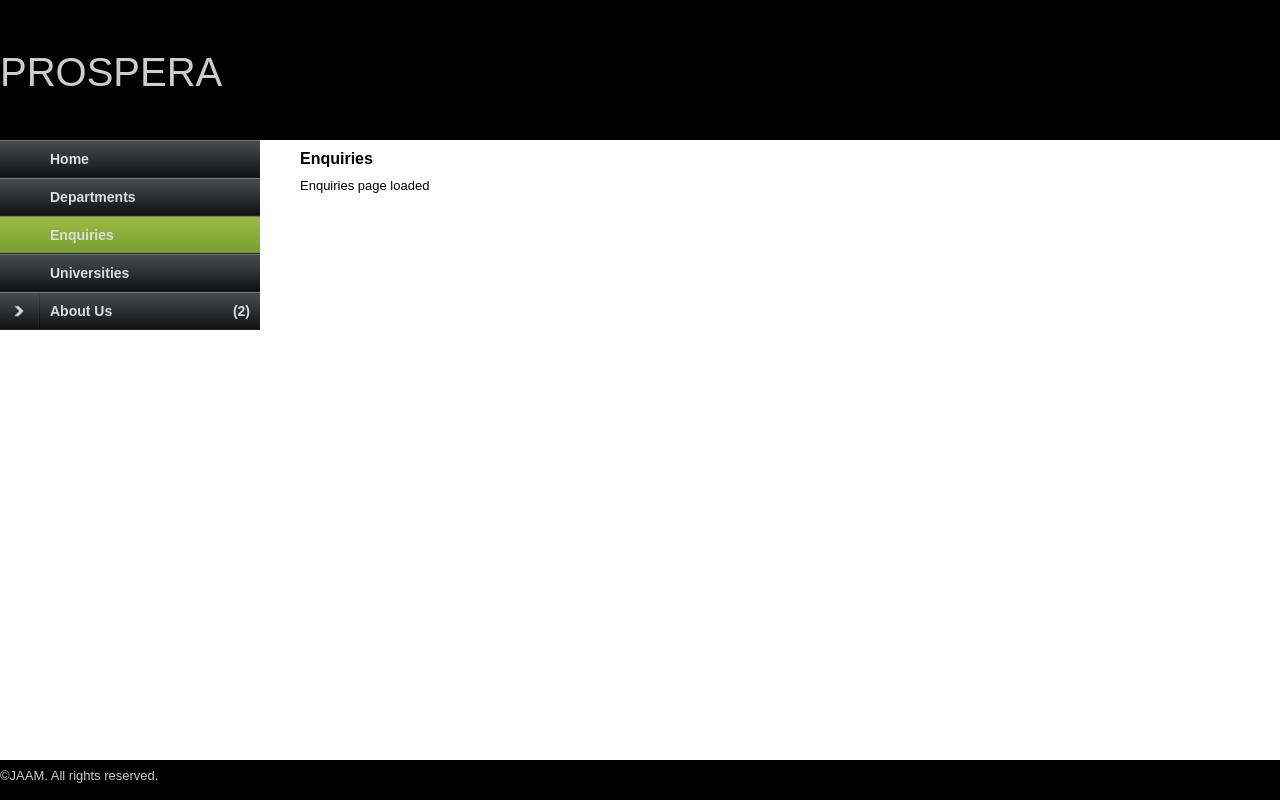
After one commit to aghilesh/jaam, a CodeIgniter app: page /prospera/enquiries in a window 1280 px wide. The commit adds this page. Run offline with CodeIgniter, Linux system fonts and the light colour scheme.

Commit message:
left menu modified to show the active menu item as selected

```diff
--- /dev/null
+++ b/application/controllers/enquiries.php
@@ -0,0 +1,22 @@
+<?php
+
+if (!defined('BASEPATH'))
+    exit('No direct script access allowed');
+
+class Enquiries extends CI_Controller {
+
+    public function Enquiries() {
+        parent::__construct();
+        $this->gen_contents['site_name'] = $this->config->item('site_name');
+        $this->gen_contents['dynamic_views'] = array();
+        $this->load->library('pagination');
+    }
+
+    public function index() {
+        $this->gen_contents['title']                = $this->gen_contents['site_name'] . ': Enquiries';
+        $this->gen_contents['page_title']           = 'Enquiries';
+        $this->gen_contents['leftmenu_selected']    = 'enquiries';
+        $this->gen_contents['dynamic_views'][]      = $this->config->item('pages') . 'enquiries';
+        $this->load->view($this->config->item('common_page') . 'template', $this->gen_contents);
+    }
+}
--- a/application/views/common/leftmenu.php
+++ b/application/views/common/leftmenu.php
@@ -13,10 +13,16 @@
                 });
             });
             </script>
+            <?php
+            $currentMenu = @strtolower($leftmenu_selected);
+            ?>
             <div class="wrap">
                 <div class="graphite demo-container">
                     <ul class="accordion" id="accordion-1">
                         <li><a href="#">Home</a></li>
+                        <li><a class="<?php echo $currentMenu=='departments' ? 'selected' : ''?>" href="<?php echo $this->config->item('base_url')?>departments">Departments</a></li>
+                        <li><a class="<?php echo $currentMenu=='enquiries' ? 'selected' : ''?>" href="<?php echo $this->config->item('base_url')?>enquiries">Enquiries</a></li>
+                        <li><a class="<?php echo $currentMenu=='universities' ? 'selected' : ''?>" href="<?php echo $this->config->item('base_url')?>universities">Universities</a></li>
                         <li><a href="#">About Us </a><ul>
                                 <li><a href="#">About Page 1</a></li>
                                 <li><a href="#">About Page 2</a></li>
--- a/application/views/common/template.php
+++ b/application/views/common/template.php
@@ -25,6 +25,7 @@
             ?>
         </div>
         <div class="fl page-content">
+            <h2 class="fl common-page-title"><?php echo @$page_title ?></h2><div class="clear"></div>
             <?php
             if(isset($dynamic_views) && is_array($dynamic_views))
             {
--- /dev/null
+++ b/application/views/pages/departments.php
@@ -0,0 +1 @@
+Department page loaded
--- /dev/null
+++ b/application/views/pages/enquiries.php
@@ -0,0 +1 @@
+Enquiries page loaded
--- /dev/null
+++ b/application/views/pages/universities.php
@@ -0,0 +1 @@
+Universities page loaded
--- a/css/dcaccordion.css
+++ b/css/dcaccordion.css
@@ -4,7 +4,7 @@ ul, ul li{list-style: none;}
 ul.text {margin-bottom: 1em; line-height: 1.5em;}
 .text-center {text-align: center;}
 body {font: normal 13px Arial, sans-serif;}
-h2 {font: normal 26px Arial, sans-serif; padding: 20px 0; margin: 0 0 30px 0;}
+.demo-container h2 {font: normal 26px Arial, sans-serif; padding: 20px 0; margin: 0 0 30px 0;}
 .wrap {width: 960px; margin: 0 auto;}
 .demo-container {padding: 20px; float: left; width: 260px;}
 .demo-container h4 {font-size: 14px; margin: 0 0 5px 0;}
--- a/css/prospera.css
+++ b/css/prospera.css
@@ -68,6 +68,7 @@ table {
 .full-width{width:100%;}
 .header-wrapper{height:140px;background:#000000;}
 h2.header-main-title{font-size:40px;color:#CCCCCC;padding-top:50px;}
+h2.common-page-title{font-size: 16px;font-weight:bold;padding-top:10px;padding-bottom:10px}
 .footer-wrapper{height:40px;background:#000000;}
 .footer-text{color:#CCCCCC;padding-top:8px;}
 .left-menu{width:300px;}
--- a/css/skins/graphite.css
+++ b/css/skins/graphite.css
@@ -8,3 +8,4 @@
 .graphite .accordion a.dcjq-parent.active .dcjq-icon {background: url(images/arrow_black_down.png) no-repeat 0 center;}
 .graphite .accordion a:hover {background: #232323; color: #fff;}
 .graphite .accordion a:active{}
+.graphite .accordion a.selected {background: #0C0C0C url(images/bg_green_blue.png) repeat-x 0 -1px !important;}
```
Also changed, not shown: application/controllers/departments.php (added, +22 -0 lines), application/controllers/universities.php (added, +22 -0 lines).
